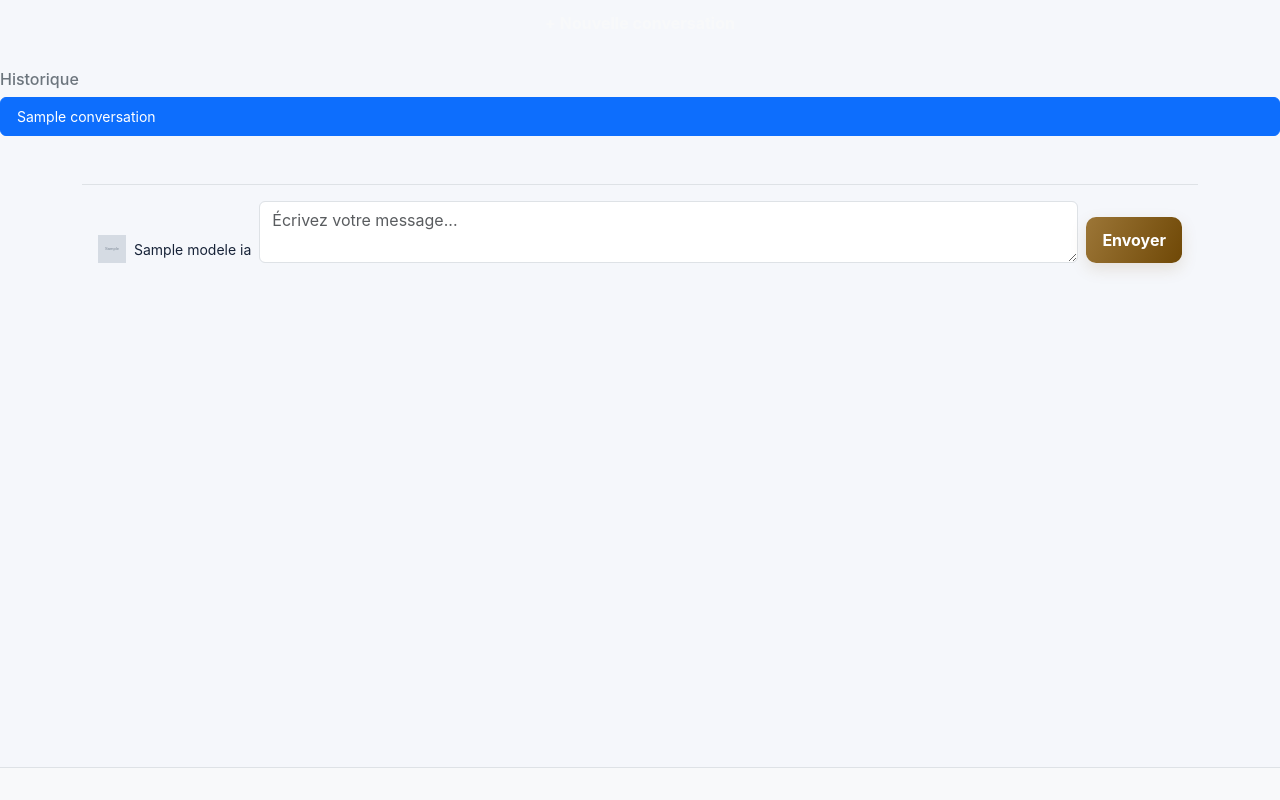
After one commit to briantoalexandre/Chatbot_, a Spring app: page /utilisateur/chat in a window 1280 px wide. The commit adds this page. Run offline with Thymeleaf, Linux system fonts and the light colour scheme; the template is opened without the code that fills it: most values are stand-ins (such as "Sample title", 1, 10 or a date in 2020); grey boxes marked "Sample" are stand-in pictures; data that the repository does not hold is empty.

Commit message:
ChatController & pages

```diff
--- a/src/main/kotlin/org/ldv/chatbot/model/entity/FournisseurIA.kt
+++ b/src/main/kotlin/org/ldv/chatbot/model/entity/FournisseurIA.kt
@@ -16,6 +16,6 @@ class FournisseurIA(
     var cheminLogo: String,
     @OneToMany
     @JoinColumn(name = "id_modele")
-    var modelesIA : MutableList<ModeleIA>? = null
+    var modelesIA : MutableList<ModeleIA> = mutableListOf()
 ) {
 }
--- a/src/main/resources/templates/base.html
+++ b/src/main/resources/templates/base.html
@@ -4,10 +4,10 @@
 
 <head>
     <meta charset="UTF-8">
-    <title th:text="${titre} ?: 'TodoApp'">TodoApp</title>
+    <title th:text="${titre} ?: 'app'">app</title>
 
-    <!-- Favicon -->
-    <link rel="icon" type="image/x-icon" th:href="@{/img/favicon.ico}">
+    <!-- Favicon
+    <link rel="icon" type="image/x-icon" th:href="@{/img/favicon.ico}"> -->
 
     <!-- Bootstrap + Bootstrap Icons -->
     <link rel="stylesheet" th:href="@{/vendor/bootstrap/css/bootstrap.min.css}">
--- a/src/main/resources/templates/fragments/header.html
+++ b/src/main/resources/templates/fragments/header.html
@@ -1,5 +1,17 @@
 <div xmlns:th="http://www.thymeleaf.org">
     <header th:fragment="header(activePage)"
-            class="bg-light border-bottom">
+        <!-- Nouvelle conversation -->
+        <a th:href="@{/}" class="btn btn-outline-light w-100 mb-4">
+            + Nouvelle conversation
+        </a>
+        <h6 class="text-secondary">Historique</h6>
+        <div class="list-group">
+            <a th:each="c : ${conversations}"
+               th:href="@{/conversations/{id}(id=${c.id})}"
+               th:text="${c.titre}"
+               class="list-group-item list-group-item-action"
+               th:classappend="${conversation != null and conversation.id == c.id} ? 'active' : ''">
+            </a>
+        </div>
     </header>
 </div>
--- /dev/null
+++ b/src/main/resources/templates/utilisateur/chat.html
@@ -0,0 +1,100 @@
+<!DOCTYPE html>
+<html lang="fr"
+      xmlns:th="http://www.thymeleaf.org"
+      th:replace="~{base :: base(~{::content}, 'Chatbot-Page chat', 'chat')}">
+
+<main class="chat-page flex-grow-1 d-flex flex-column" th:fragment="content">
+    <!-- Zone des messages -->
+    <section class="flex-grow-1 overflow-auto p-4">
+        <!-- Aucune conversation sélectionnée -->
+        <div th:if="${conversation == null}"
+             class="text-center mt-5">
+            <h2>Comment puis-je vous aider ?</h2>
+            <p class="text-muted">
+                Choisissez un modèle IA et posez votre question.
+            </p>
+        </div>
+        <!-- Historique des messages -->
+        <div th:each="message : ${messages}"
+             class="mb-4">
+            <strong th:text="${message.typeMessage}">
+            </strong>
+            <div class="message mt-2 message-content"
+                 th:text="${message.contenu}">
+            </div>
+        </div>
+    </section>
+
+
+    <!-- Zone de saisie -->
+    <div class="border-top p-3">
+        <!-- Création d'une conversation -->
+        <form id="formChat"
+              th:if="${conversation == null}"
+              th:action="@{/conversations}"
+              method="post">
+            <div class="d-flex flex-column flex-md-row align-items-stretch align-items-md-end gap-2">
+                <div class="model-select-wrapper">
+                    <!-- Choix du modèle IA -->
+                    <select name="idModele"
+                            class="form-select model-select"
+                            required>
+                        <option value="" disabled selected>
+                            Choisir un modèle IA
+                        </option>
+                        <option th:each="modele : ${modeles}"
+                                th:value="${modele.id}"
+                                th:text="${modele.nom}">
+                        </option>
+                    </select>
+                </div>
+
+                <div class="flex-grow-1">
+                    <!-- Prompt -->
+                    <textarea name="prompt"
+                              class="form-control"
+                              rows="2"
+                              placeholder="Posez votre question..."
+                              required></textarea>
+                </div>
+                <div class="send-button-wrapper">
+                    <!-- Envoi -->
+                    <button class="btn btn-primary"
+                            type="submit">
+                        Envoyer
+                    </button>
+                </div>
+            </div>
+        </form>
+        <!-- Conversation existante -->
+        <form th:if="${conversation != null}"
+              th:action="@{/conversations/{id}/messages(id=${conversation.id})}"
+              method="post">
+            <div class="d-flex flex-column flex-md-row align-items-stretch align-items-md-end gap-2">
+                <!-- Modèle utilisé -->
+                <div class="model-current d-flex align-items-center gap-2">
+                    <img th:src="@{${conversation.modeleIA.cheminLogo}}"
+                         alt="Logo du modèle"
+                         width="28"
+                         height="28">
+                    <span th:text="${conversation.modeleIA.nom}"></span>
+                </div>
+                <!-- Prompt -->
+                <div class="flex-grow-1">
+                 <textarea name="prompt"
+                           class="form-control"
+                           rows="2"
+                           placeholder="Écrivez votre message..."
+                           required></textarea>
+                </div>
+                <div class="send-button-wrapper">
+                    <!-- Envoi -->
+                    <button class="btn btn-primary"
+                            type="submit">
+                        Envoyer
+                    </button>
+                </div>
+            </div>
+        </form>
+    </div>
+</main>
```
Also changed, not shown: src/main/kotlin/org/ldv/chatbot/controller/ChatBotController.kt (+4 -4 lines), src/main/resources/templates/_.html (deleted, +0 -16 lines).
